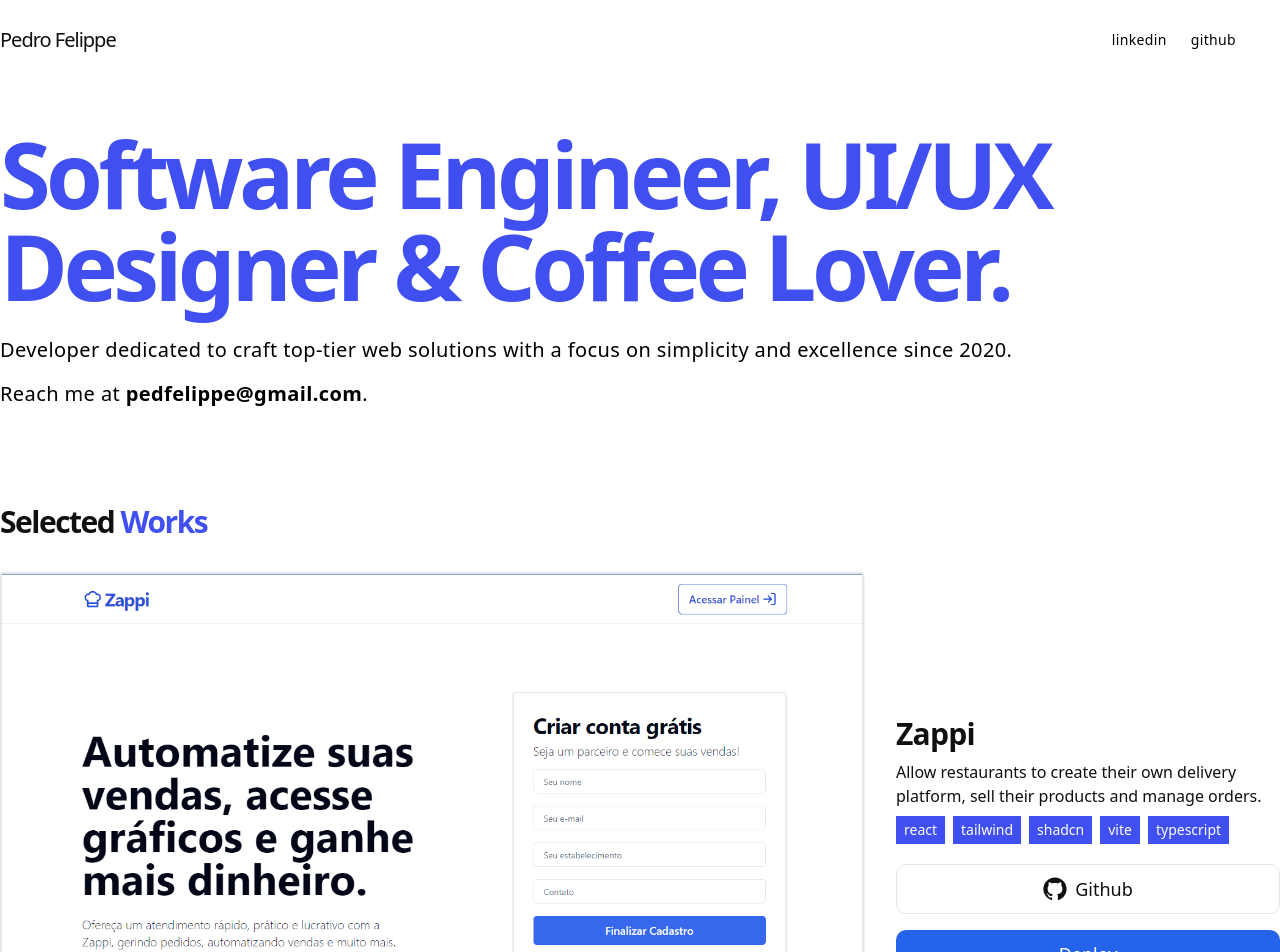
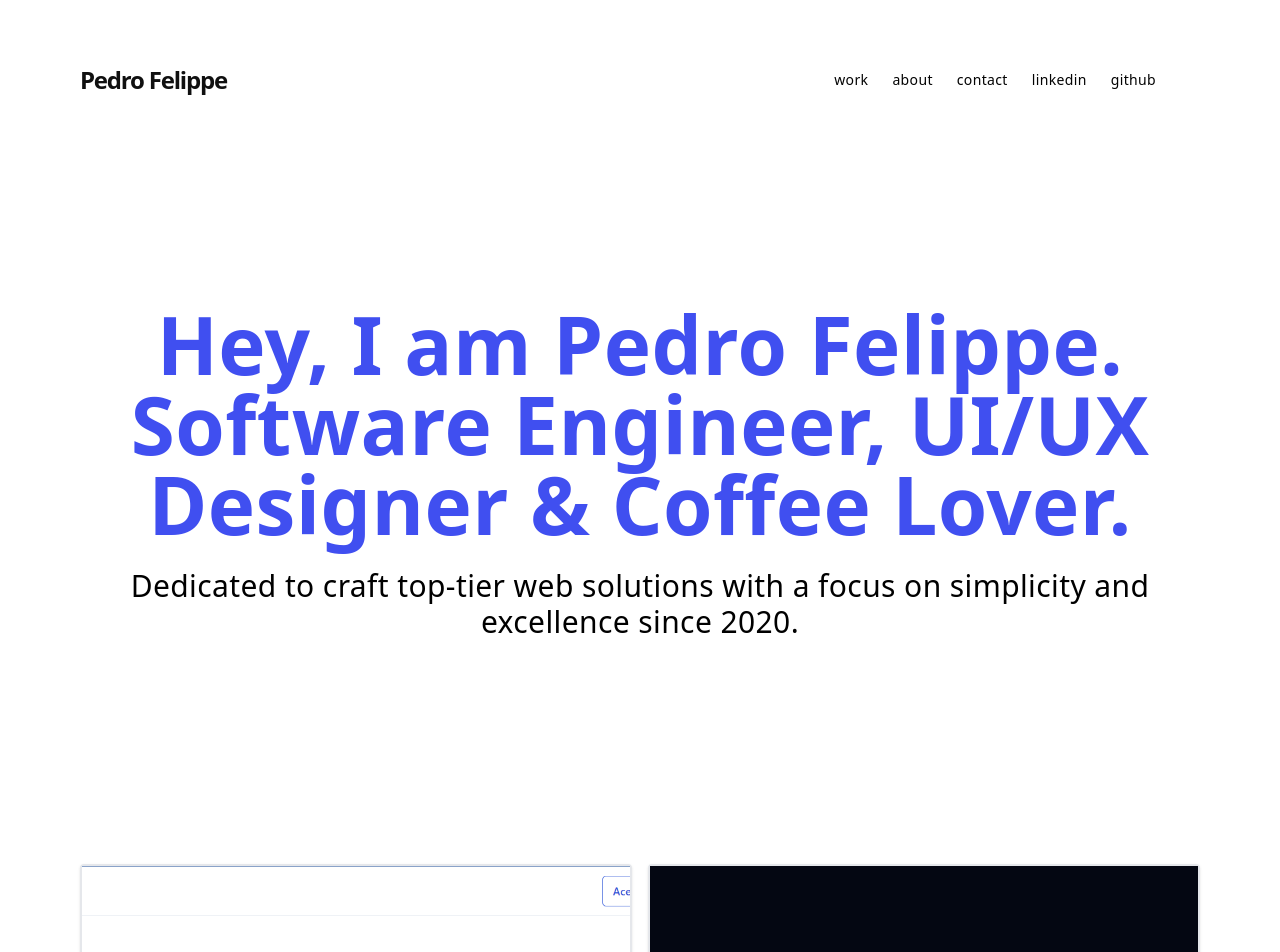
Before and after one commit to pefelippe/Portfolio, a Next.js app: page / in a window 1280 px wide. Shown: the top 952 px of the page. Built offline with nearby package versions, Linux system fonts and the light colour scheme.

Commit message:
css inital refactoring

```diff
--- /dev/null
+++ b/pages/about.tsx
@@ -0,0 +1,7 @@
+import React from "react";
+
+function about() {
+  return <div>about</div>;
+}
+
+export default about;
--- a/src/sections/ContactSection.tsx
+++ b/pages/contact.tsx
@@ -1,7 +1,7 @@
 /* eslint-disable react/no-unescaped-entities */
 import { motion } from "framer-motion";
 
-import MessageForm from "../components/MessageForm";
+import MessageForm from "../src/components/MessageForm";
 
 function ContactContent() {
   return (
@@ -10,7 +10,7 @@ function ContactContent() {
       initial={{ opacity: 0, y: 50 }}
       whileInView={{ opacity: 1, y: 0 }}
       transition={{ duration: 0.5 }}
-      className=" h-full flex flex-col gap-4 items-center text-start justify-center w-full
+      className=" h-full flex flex-col gap-4 items-center text-start justify-center w-full max-w-3xl mx-auto py-20
        text-white  rounded-3xl "
     >
       <motion.div className="flex w-full items-start text-start flex-col gap-4 h-full  ">
--- a/pages/index.tsx
+++ b/pages/index.tsx
@@ -1,20 +1,16 @@
 import { motion } from "framer-motion";
 
-import ContactSection from "../src/sections/ContactSection";
 import HeroSection from "../src/sections/HeroSection";
 import ProjectSection from "../src/sections/ProjectSection";
 
 export default function Home() {
   return (
-    <motion.div className="flex flex-col h-full w-full relative lg:gap-12 max-w-7xl mx-auto pt-12">
+    <motion.div className="flex flex-col h-full w-full relative lg:gap-32  mx-auto pt-52">
       <section className="section ">
         <HeroSection />
       </section>
-      <section className="section pt-12">
+      <section className="section pt-24">
         <ProjectSection />
-      </section>
-      <section className="section py-12 w-full">
-        <ContactSection />
       </section>
     </motion.div>
   );
--- a/src/components/ProjectCard.tsx
+++ b/src/components/ProjectCard.tsx
@@ -31,14 +31,13 @@ function ProjectCard({
   return (
     <motion.div
       initial={{ opacity: 0, x: initialX }}
-      whileInView={{ opacity: 1, x: 0 }}
-      transition={{ duration: 0.5 }}
+      animate={{ opacity: 1, x: 0 }}
+      transition={{ duration: 0.5, delay: 1 }}
       className=" flex max-lg:flex-col gap-2 lg:gap-8 min-h-fit h-full items-start text-start  justify-center  w-full "
     >
       <Link
-        href={link}
+        href={`/projects/${id}`}
         className="relative shadow  overflow-hidden w-full h-full  rounded hover:opacity-80 "
-        target="_blank"
       >
         <motion.img
           src={imgUrl}
@@ -47,7 +46,7 @@ function ProjectCard({
         />
       </Link>
 
-      <div
+      {/* <div
         className="flex flex-col gap-2 justify-center items-start text-start text-md py-2 lg:max-w-sm  w-full h-full lg:my-auto
        hover:opacity-100 transition-opacity"
       >
@@ -76,7 +75,7 @@ function ProjectCard({
           </Link>
           <Button className="w-full text-lg py-6 text-white">Deploy</Button>
         </div>
-      </div>
+      </div> */}
     </motion.div>
   );
 }
--- a/src/components/layout/Footer.tsx
+++ b/src/components/layout/Footer.tsx
@@ -8,8 +8,8 @@ function Footer() {
   const year = new Date().getFullYear();
   return (
     <motion.footer
-      className=" mx-auto h-[10vh]
-   text-base font-semibold justify-center items-center flex   text-center"
+      className=" mx-auto py-10 pt-20
+   text-base font-medium justify-center items-center flex   text-center"
     >
       <p>© {year} - Pedro Felippe </p>
     </motion.footer>
--- a/src/components/layout/Header.tsx
+++ b/src/components/layout/Header.tsx
@@ -9,7 +9,7 @@ import { ModeToggle } from "../ui/mode-toggle";
 
 export const Logo = () => {
   return (
-    <button className=" flex text-xl transition-all w-fit  tracking-tighter font-medium hover:text-blue ">
+    <button className=" flex text-2xl transition-all w-fit  tracking-tighter font-semibold hover:text-blue ">
       Pedro Felippe
     </button>
   );
@@ -22,11 +22,11 @@ const Header = () => {
     path === router.pathname ? "text-blue font-medium" : "";
 
   return (
-    <motion.header className=" flex h-[10vh] w-full z-40 max-w-7xl mx-auto">
+    <motion.header className=" flex pt-16 w-full z-40 mx-auto">
       <motion.nav
         initial={{ opacity: 0, y: -25 }}
         animate={{ opacity: 1, y: 0 }}
-        transition={{ duration: 0.5, delay: 0.25 }}
+        transition={{ duration: 0.5, delay: 0.5 }}
         className=" flex w-full mx-auto items-center justify-between  max-sm:max-w-lg  section "
       >
         <Link href="/">
@@ -37,6 +37,15 @@ const Header = () => {
           className=" flex top-0 bottom-0 h-full justify-center   text-[#030303] dark:text-[#aaa]	 font-normal
             items-center w-fit space-x-6 text-sm lowercase tracking-widest"
         >
+          <Link href="/" className={`tracking-wide  hover:text-blue`}>
+            <p>Work</p>
+          </Link>
+          <Link href="/about" className={`tracking-wide  hover:text-blue`}>
+            <p>About</p>
+          </Link>
+          <Link href="/contact" className={`tracking-wide  hover:text-blue`}>
+            <p>Contact</p>
+          </Link>
           <Link
             target="_blank"
             href="https://www.linkedin.com/in/pedro-felippe/"
--- a/src/sections/HeroSection.tsx
+++ b/src/sections/HeroSection.tsx
@@ -3,41 +3,29 @@ import Link from "next/link";
 
 function HeroSection() {
   return (
-    <motion.div
-      initial={{ opacity: 0, y: 25 }}
-      animate={{ opacity: 1, y: 0 }}
-      transition={{ duration: 0.75 }}
-      className="flex max-md:flex-col items-start text-center justify-start h-full  tracking-wide gap-10 w-full max-w-6xl"
-    >
-      <div className="flex font-normal flex-col text-base tracking-wide text-start gap-4 ">
-        <h2
-          className="text-4xl sm:text-5xl md:text-6xl lg:text-[92px] font-extrabold  leading-none
-          tracking-tighter text-blue dark:text-yellow-300"
+    <motion.div className="flex max-md:flex-col items-center text-center justify-center h-full  tracking-wide gap-10 w-ful max-w-5xl mx-auto ">
+      <div className="flex font-normal flex-col text-base tracking-wide text-center gap-4 ">
+        <motion.h2
+          initial={{ opacity: 0, y: 25 }}
+          animate={{ opacity: 1, y: 0 }}
+          transition={{ duration: 0.5 }}
+          className="text-4xl sm:text-5xl md:text-6xl lg:text-[80px] font-extrabold  leading-relaxed
+           text-blue dark:text-yellow-300"
         >
-          Software Engineer, UI/UX Designer & Coffee Lover.
-        </h2>
+          Hey, I am Pedro Felippe. Software Engineer, UI/UX Designer & Coffee
+          Lover.
+        </motion.h2>
 
-        <h2
-          className="text-lg md:text-xl  font-light
+        <motion.h3
+          initial={{ opacity: 0, y: 25 }}
+          animate={{ opacity: 1, y: 0 }}
+          transition={{ duration: 0.5, delay: 0.5 }}
+          className="text-lg md:text-3xl  font-normal max-w-5xl mx-auto
           text-[#000] dark:text-gray-200 pt-2"
         >
-          Developer dedicated to craft top-tier web solutions with a focus on
-          simplicity and excellence since 2020.
-        </h2>
-
-        <h2
-          className="text-lg md:text-xl  font-light
-          text-[#000] dark:text-gray-200"
-        >
-          Reach me at{" "}
-          <Link
-            href={"mailto:pedfelippe@gmail.com"}
-            className="font-bold hover:text-blue transition-all"
-          >
-            pedfelippe@gmail.com
-          </Link>
-          .
-        </h2>
+          Dedicated to craft top-tier web solutions with a focus on simplicity
+          and excellence since 2020.
+        </motion.h3>
       </div>
     </motion.div>
   );
--- a/src/sections/ProjectSection.tsx
+++ b/src/sections/ProjectSection.tsx
@@ -6,16 +6,10 @@ import { projects } from "../constants";
 function Projects() {
   return (
     <motion.div
-      initial={{ opacity: 0, y: 50 }}
-      animate={{ opacity: 1, y: 0 }}
-      transition={{ duration: 0.75, delay: 0.5 }}
       id="projects-container"
       className="content-intern items-start justify-center w-full min-h-fit flex  "
     >
-      <h3 className="section-subtitle">
-        Selected <span className="text-blue dark:text-yellow-300">Works</span>
-      </h3>
-      <div className="flex flex-col gap-8 w-full items-start h-full min-h-fit ">
+      <div className="flex flex-col md:grid md:grid-cols-2 gap-4  w-full items-start h-full min-h-fit ">
         {projects?.map((proj) => {
           return (
             <ProjectCard
--- a/styles/globals.css
+++ b/styles/globals.css
@@ -48,7 +48,7 @@
   }
 
   .section {
-    @apply max-lg:px-6 flex;
+    @apply max-lg:px-6 flex px-20;
   }
 
   .content-intern {
```
Also changed, not shown: pages/_app.tsx (line endings or trailing spaces).
